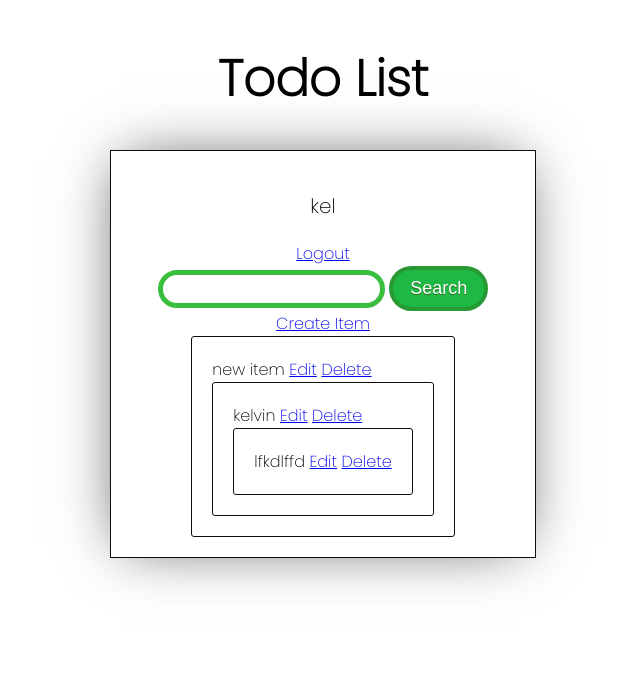
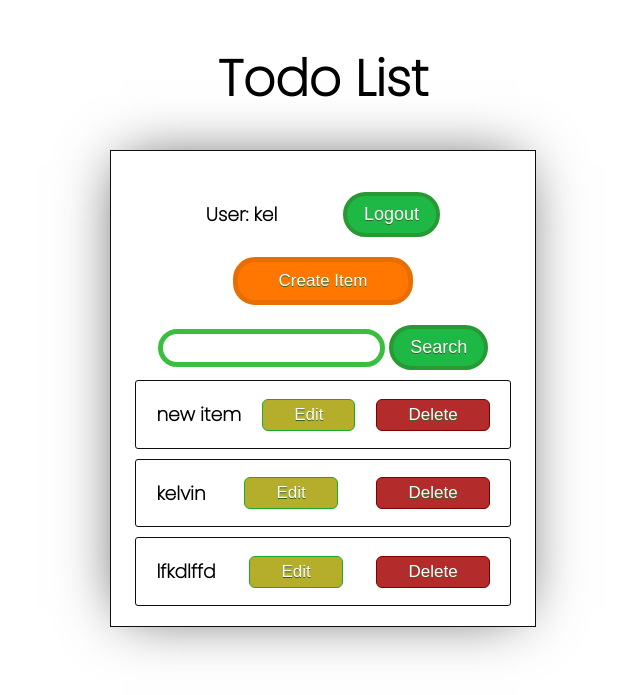
Before and after one commit to kelvinalmeida/django_CRUD_todo_list_class_based_views, a Django app: page / in a window 1280 px wide. Shown: the top 695 px of the page, without its empty margins (317-957 px from the left). Run offline with Django 4.2, Linux system fonts and the light colour scheme; a user stored in the database is signed in; data comes from the database, SQL or seed files in the repository; both versions use the stored data as it was after the commit.

Commit message:
terminai de estilizar

```diff
--- a/base/templates/base/login.html
+++ b/base/templates/base/login.html
@@ -8,5 +8,5 @@
     <input type="submit" value="Login" class="myButton">
 </form>
 
-<p><a href="{% url 'registro' %}">Registrar</a></p>
+<p><a class="myButton" href="{% url 'registro' %}">Registrar</a></p>
 {% endblock %}
--- a/base/templates/base/task_form.html
+++ b/base/templates/base/task_form.html
@@ -2,11 +2,11 @@
 
 {% block content %}
 <h1>Create a Task</h1>
-<a href="{% url 'tasks' %}">Voltar</a>
+<a class="myButton" href="{% url 'tasks' %}">Voltar</a>
 
 <form action="" method="POST">
     {% csrf_token %}
     {{form.as_p}}
-    <input type="submit" value="Save">
+    <input class="createButton" type="submit" value="Save">
 </form>
 {% endblock %}
--- a/base/templates/base/task_list.html
+++ b/base/templates/base/task_list.html
@@ -2,32 +2,35 @@
 
 {% block content %}
 
+<div class="header">
+    {% if request.user.is_authenticated %}
+    <div style="display: flex;justify-content: space-around;align-items: center;margin: 10px;width: 300px;">
+        <h3>User: {{request.user}}</h3>
+        <a class="myButton" href="{% url 'logout' %}">Logout</a>
+    </div>
+    {% else %}
+    <a class="myButton" href="{% url 'login' %}">Login</a>
+    <hr>
+    {% endif %}
 
-
-{% if request.user.is_authenticated %}
-<p>{{request.user}}</p>
-<a href="{% url 'logout' %}">Logout</a>
-{% else %}
-<a href="{% url 'login' %}">Login</a>
-<hr>
-{% endif %}
+    <a class="createButton" href="{% url 'task-create' %}">Create Item</a>
+</div>
 
 <form action="" method="GET">
     <input type="text" name="search-area" value="{{search_input}}">
     <input type="submit" value="Search" class="myButton">
 </form>
 
-<a href="{% url 'task-create' %}">Create Item</a>
-
 <div class="my_items">
     {% for task in tasks %}
     <div class="one_item">
-        {{task.title}}
-        <a href="{% url 'task-update' task.id %}">Edit</a>
-        <a href="{% url 'task-delete' task.id %}">Delete</a>
-        {% empty %}
-        <h3>No items in list</h3>
+
+        <h3>{{task.title}}</h3>
+        <a class="editButton" href="{% url 'task-update' task.id %}">Edit</a>
+        <a class="deleteButton" href="{% url 'task-delete' task.id %}">Delete</a>
     </div>
+    {% empty %}
+    <h3>No items in list</h3>
     {% endfor %}
 </div>
 {% endblock %}
--- a/base/views.py
+++ b/base/views.py
@@ -38,9 +38,9 @@ class RegisterUserFormView(FormView):
         return super(RegisterUserFormView, self).form_valid(form)
 
 
-    def get(self, *args, **kwargs):
-        if self.request.user.is_authenticated:
-            return redirect('tasks')
+    # def get(self, *args, **kwargs):
+    #     if self.request.user.is_authenticated:
+    #         return redirect('tasks')
 
 class TaskListView(LoginRequiredMixin, ListView):
     model = Task
--- a/static/base/to_do.css
+++ b/static/base/to_do.css
@@ -7,6 +7,7 @@ body {
     font-family: 'Poppins', sans-serif;
 }
 
+
 .container {
     display: flex;
     flex-direction: column;
@@ -14,10 +15,20 @@ body {
     width: 30vw;
     height: fit-content;
     padding: 20px;
+    padding-top: 0px;
     border: 1px solid #0d0f0d;
     box-shadow: -2px -1px 58px -15px rgba(0, 0, 0, 0.75);
     -webkit-box-shadow: -2px -1px 58px -15px rgba(0, 0, 0, 0.75);
     -moz-box-shadow: -2px -1px 58px -15px rgba(0, 0, 0, 0.75);
+}
+
+.header {
+    display: flex;
+    flex-direction: column;
+    align-items: center;
+    width: 200px;
+    padding: 20px;
+    justify-content: space-around;
 }
 
 .my_items {
@@ -29,7 +40,14 @@ body {
 .one_item {
     border: 1px solid #0d0f0d;
     border-radius: 3px;
-    padding: 20px;
+    padding-left: 20px;
+    padding-right: 20px;
+    margin-top: 10px;
+    width: 100%;
+    height: fit-content;
+    display: flex;
+    justify-content: space-between;
+    align-items: center;
 }
 
 p {
@@ -56,6 +74,9 @@ input[type=password]:focus {
 
 
 .myButton {
+    width: fit-content;
+    text-align: center;
+    height: fit-content;
     background-color: #1eb844;
     border-radius: 25px;
     border: 4px solid #289933;
@@ -69,11 +90,73 @@ input[type=password]:focus {
     text-shadow: 0px 1px 0px #2f6627;
 }
 
-.myButton:hover {
+/* .myButton:hover {
     background-color: #5cbf2a;
 }
 
 .myButton:active {
     position: relative;
     top: 1px;
+} */
+
+
+.editButton {
+    background-color: #b5ae2a;
+    border-radius: 6px;
+    border: 1px solid #18ab29;
+    display: inline-block;
+    cursor: pointer;
+    color: #ffffff;
+    font-family: Arial;
+    font-size: 17px;
+    padding: 5px 31px;
+    text-decoration: none;
+    text-shadow: 0px 1px 0px #2f6627;
 }
+
+.editButton:hover {
+    background-color: #5cbf2a;
+}
+
+.editButton:active {
+    position: relative;
+    top: 1px;
+}
+
+
+.deleteButton {
+    background-color: #b32b2b;
+    border-radius: 6px;
+    border: 1px solid #800000;
+    display: inline-block;
+    cursor: pointer;
+    color: #ffffff;
+    font-family: Arial;
+    font-size: 17px;
+    padding: 5px 31px;
+    text-decoration: none;
+    text-shadow: 0px 1px 0px #2f6627;
+}
+
+.deleteButton:hover {
+    background-color: #5cbf2a;
+}
+
+.deleteButton:active {
+    position: relative;
+    top: 1px;
+}
+
+.createButton {
+    background-color: #ff7700;
+    border-radius: 22px;
+    border: 5px solid #e76e04;
+    display: inline-block;
+    cursor: pointer;
+    color: #ffffff;
+    font-family: Arial;
+    font-size: 17px;
+    padding: 9px 41px;
+    text-decoration: none;
+    text-shadow: 0px 1px 0px #2f6627;
+}
```
Also changed, not shown: base/static/base/to_do.css (deleted, +0 -9 lines), base/templates/base/register.html (+14 -4 lines), base/templates/base/task_delete.html (+4 -3 lines), db.sqlite3.
